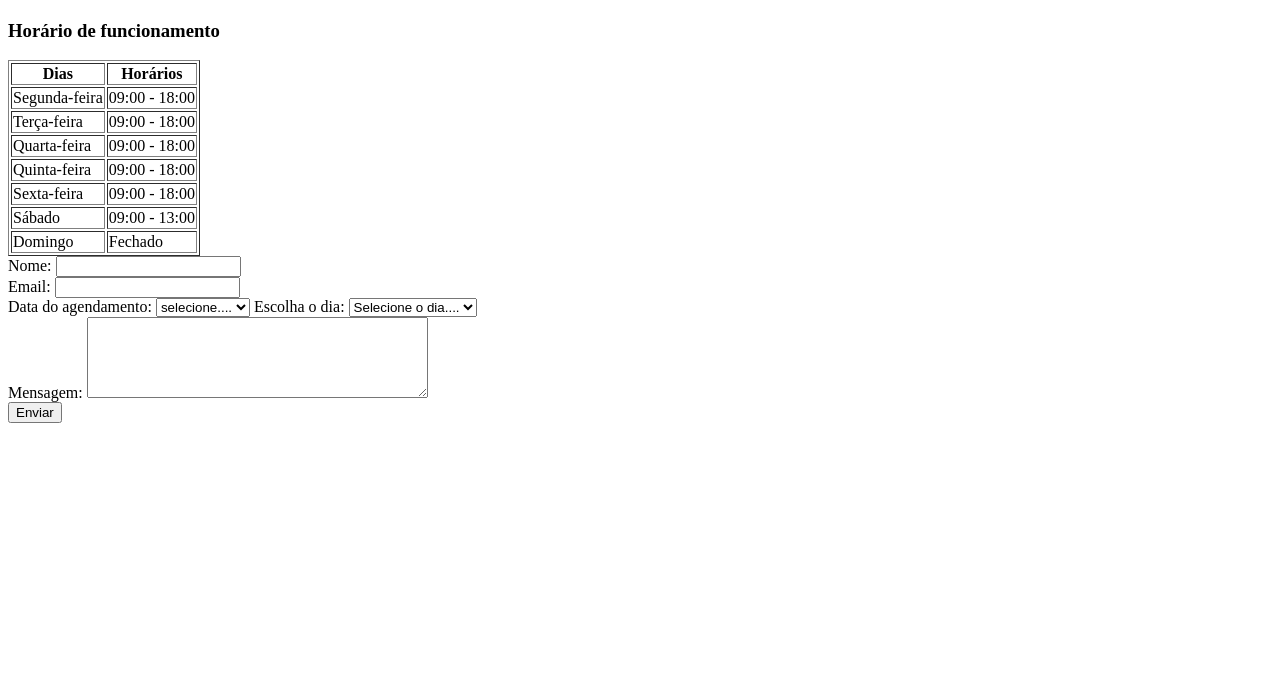
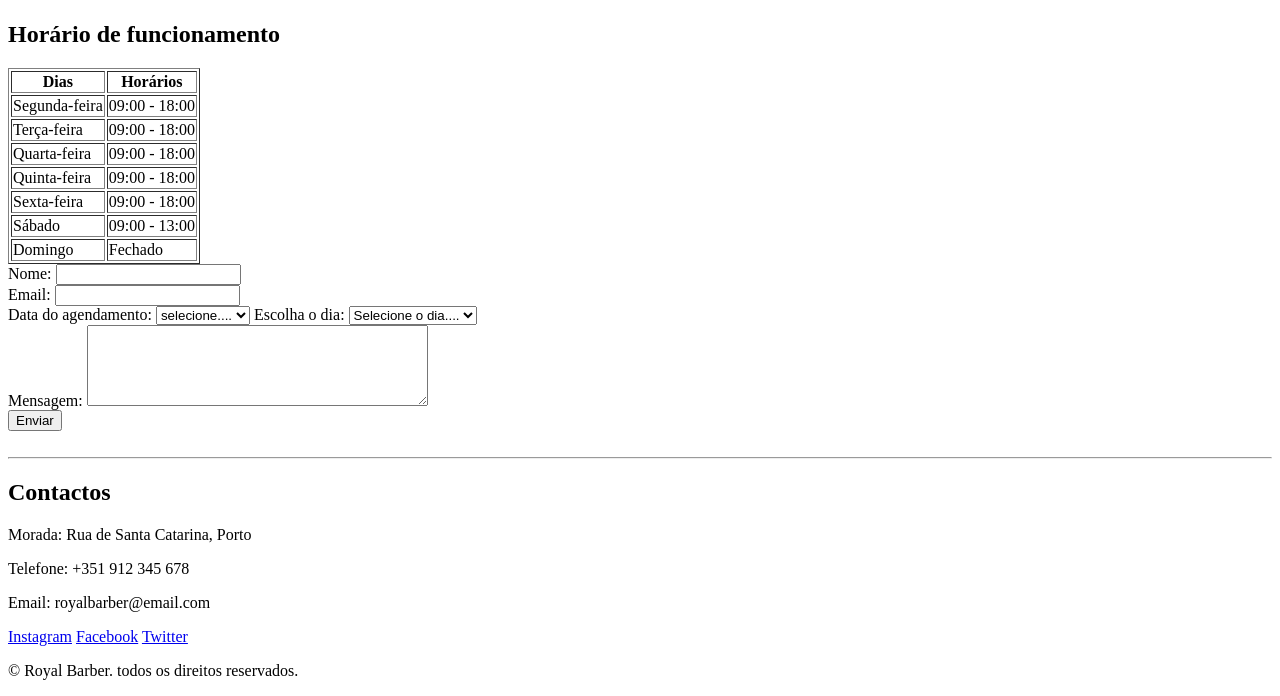
Before and after one commit to Ronaldo350-rony/caso-pratico, a plain HTML site: page index.html in a window 1280 px wide. Shown: the part 1929-2625 px from the top of the page. Before the commit the page ends 2360 px from the top, so only its background shows below. Drawn offline with Linux system fonts and the light colour scheme.

Commit message:
adiciona footer

```diff
--- a/index.html
+++ b/index.html
@@ -13,7 +13,7 @@
 
       <img src="img/logo.png" alt="logo da Royal barber" style="width: 150px" />
 
-      <nav id="menu-de-navegação">
+      <nav id="menu-de-navegação" aria-label="Menu principal">
         <a href="#inicio" style="font-size: 20px">Início</a>
         <a href="#Sobre" style="font-size: 20px">Sobre</a>
         <a href="#Serviços" style="font-size: 20px">Serviços</a>
@@ -100,7 +100,7 @@
         </video>
       </section>
       <aside>
-        <h3>Horário de funcionamento</h3>
+        <h2>Horário de funcionamento</h2>
         <table border="1">
           <tr>
             <th>Dias</th>
@@ -139,11 +139,11 @@
 
       <form>
         <label for="name">Nome:</label>
-        <input type="text" id="name" name="name" /><br />
+        <input type="text" id="name" name="name" required /><br />
         <label for="email">Email:</label>
-        <input type="email" id="email" name="email" /><br />
+        <input type="email" id="email" name="email" required /><br />
         <label for="appointment-date">Data do agendamento:</label>
-        <select id="appointment-date" name="mes">
+        <select id="appointment-date" name="mes" required>
           <option value="" disabled selected>selecione....</option>
           <option value="Dezembro">Dezembro</option>
           <option value="Janeiro">Janeiro</option>
@@ -159,7 +159,7 @@
           <option value="Novembro">Novembro</option>
         </select>
         <label for="dia">Escolha o dia:</label>
-        <select id="dia" name="dia">
+        <select id="dia" name="dia" required>
           <option value="" disabled selected>Selecione o dia....</option>
           <option value="Segunda-feira">Segunda-feira</option>
           <option value="Terça-feira">Terça-feira</option>
@@ -170,10 +170,33 @@
         </select>
         <br />
         <label for="message">Mensagem:</label>
-        <textarea id="message" name="message" rows="5" cols="40"></textarea
-        ><br />
+        <textarea id="message" name="message" rows="5" cols="40"></textarea>
+        <br />
         <button type="submit">Enviar</button>
       </form>
     </main>
+    <br />
+    <hr />
+
+    <footer id="Contactos">
+      <h2>Contactos</h2>
+
+      <p>Morada: Rua de Santa Catarina, Porto</p>
+      <p>Telefone: +351 912 345 678</p>
+      <p>Email: royalbarber@email.com</p>
+      <nav id="Links-de-redes-sociais" aria-label="Redes sociais">
+        <a href="https://www.instagram.com/royalbarber/" target="_blank"
+          >Instagram</a
+        >
+        <a href="https://www.facebook.com/royalbarber/" target="_blank"
+          >Facebook</a
+        >
+        <a href="https://www.twitter.com/royalbarber/" target="_blank"
+          >Twitter</a
+        >
+      </nav>
+
+      <p>&copy; Royal Barber. todos os direitos reservados.</p>
+    </footer>
   </body>
 </html>
```
